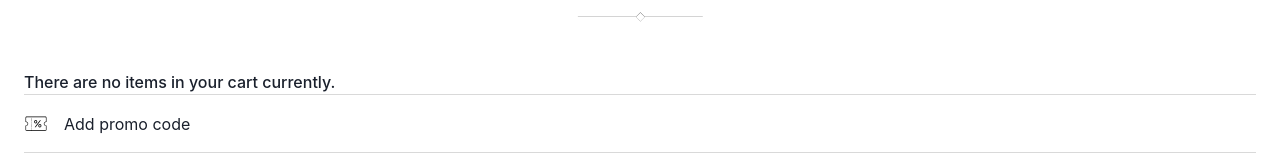
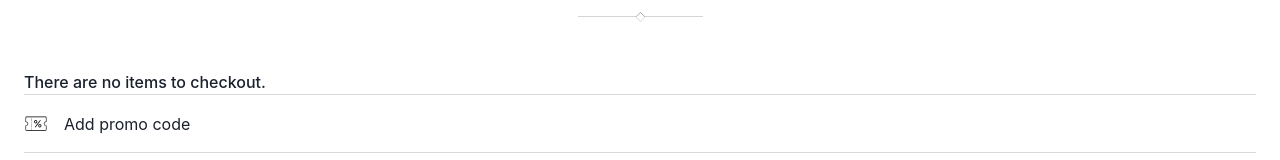
Before and after one commit to demi05/HOO-Mens-Fashion-App, a React (Create React App) app: page /checkout in a window 1280 px wide. Shown: the part 154-314 px from the top of the page. Built offline with nearby package versions, Linux system fonts and the light colour scheme.

Commit message:
fixed broken link

```diff
--- a/src/pages/Cart.tsx
+++ b/src/pages/Cart.tsx
@@ -74,7 +74,7 @@ const Cart = () => {
           *shipping charges, taxes and discount codes are calculated at
           checkout.
         </Text>
-        <Link href="/checkout" _hover={{ textDecoration: "none" }}>
+        <Link href="./checkout" _hover={{ textDecoration: "none" }}>
           <Box
             bg={"#FF5E00"}
             color={"#FCFCFC"}
--- a/src/pages/Checkout.tsx
+++ b/src/pages/Checkout.tsx
@@ -22,7 +22,7 @@ const Checkout = () => {
       </Flex>
       {cart.length === 0 ? (
         <Text pl={"1.5em"} fontWeight={500} mt={"3em"}>
-          There are no items in your cart currently.
+          There are no items to checkout.
         </Text>
       ) : (
         <CardCheckout
```
